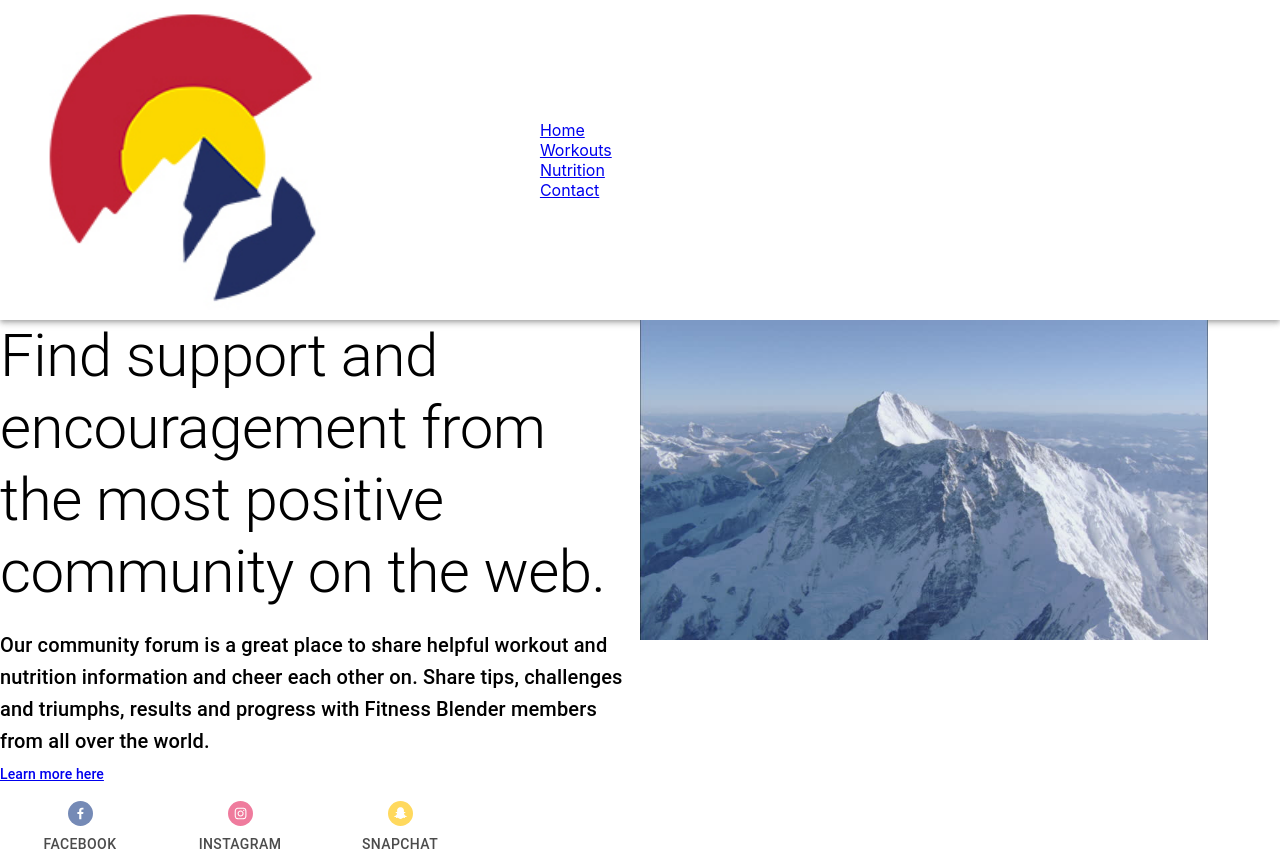
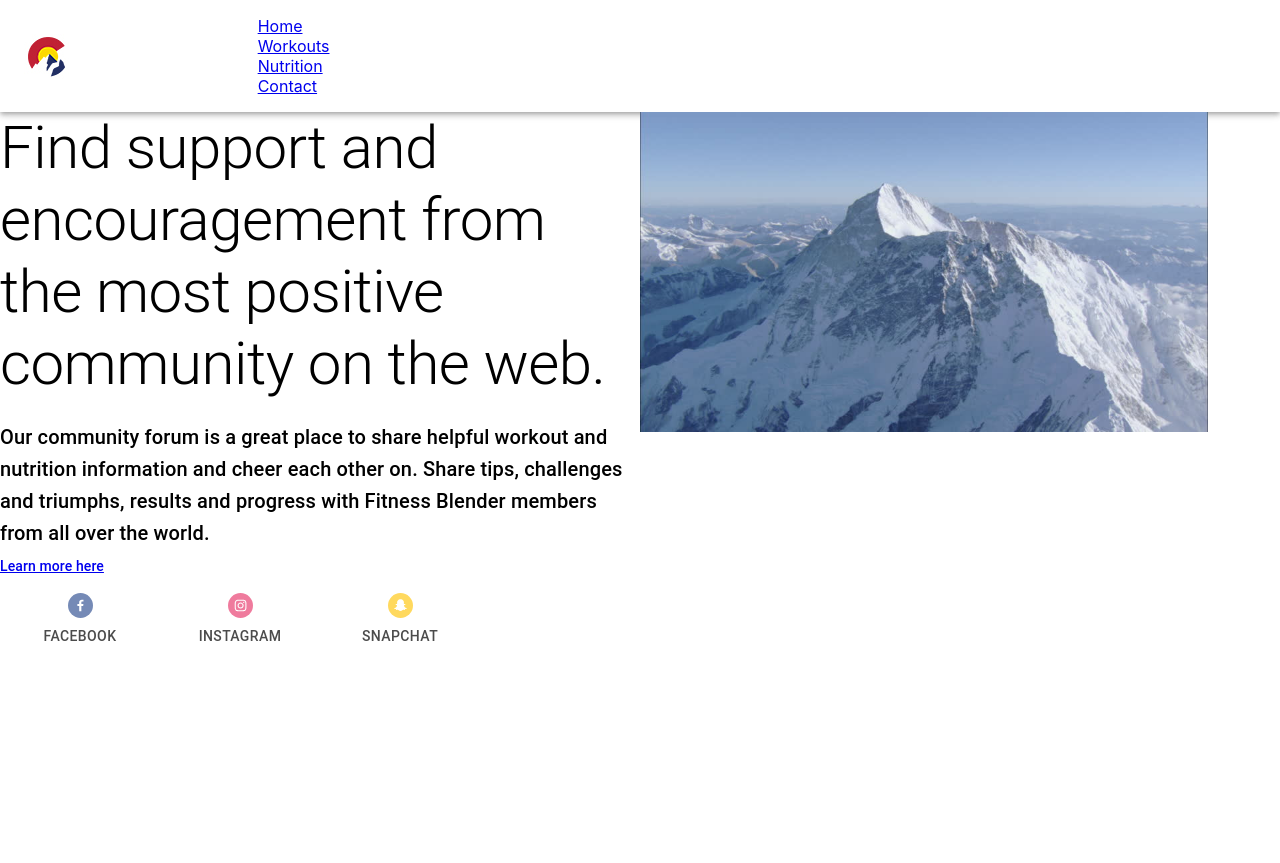
Before and after one commit to martinezfran63/my_fitness_colorado, a React (Create React App) app: page / in a window 1280 px wide. After the commit the page ends 800 px from the top, so only its background shows below. Built offline with nearby package versions, Linux system fonts and the light colour scheme.

Commit message:
fix logo & use styled component

```diff
--- a/src/components/HeaderComponent.js
+++ b/src/components/HeaderComponent.js
@@ -2,15 +2,23 @@ import React, { Fragment } from "react";
 import { Link } from "react-router-dom";
 import { AppBar, Toolbar } from  "@material-ui/core";
 import Typography from "@material-ui/core/Typography";
-import logo from "../images/MyFitnessColorado_AppBar.jpg";
+import logo from "../images/MyFitnessColoradoLogo.jpg";
+import styled from 'styled-components';
+
+const HeaderImg = styled.div`
+  background-image: url(${logo});
+  width: 45px;
+  height: 45px;
+  background-repeat: no-repeat;
+`;
 
 function HeaderComponent() {
   return (
     <Fragment>
       <AppBar position="static" style={{ background: '#ffffff' }}>
         <Toolbar>
-		  <img src={logo} className="App-logo" alt="logo" />
-          <Typography variant="headline" color="inherit">
+          <HeaderImg></HeaderImg>
+          <Typography >
             My Fitness Colorado
           </Typography>
 		  <ul>
```
Also changed, not shown: src/images/MyFitnessColoradoLogo.jpg (added), src/images/MyFitnessColorado_AppBar.jpg (deleted).
